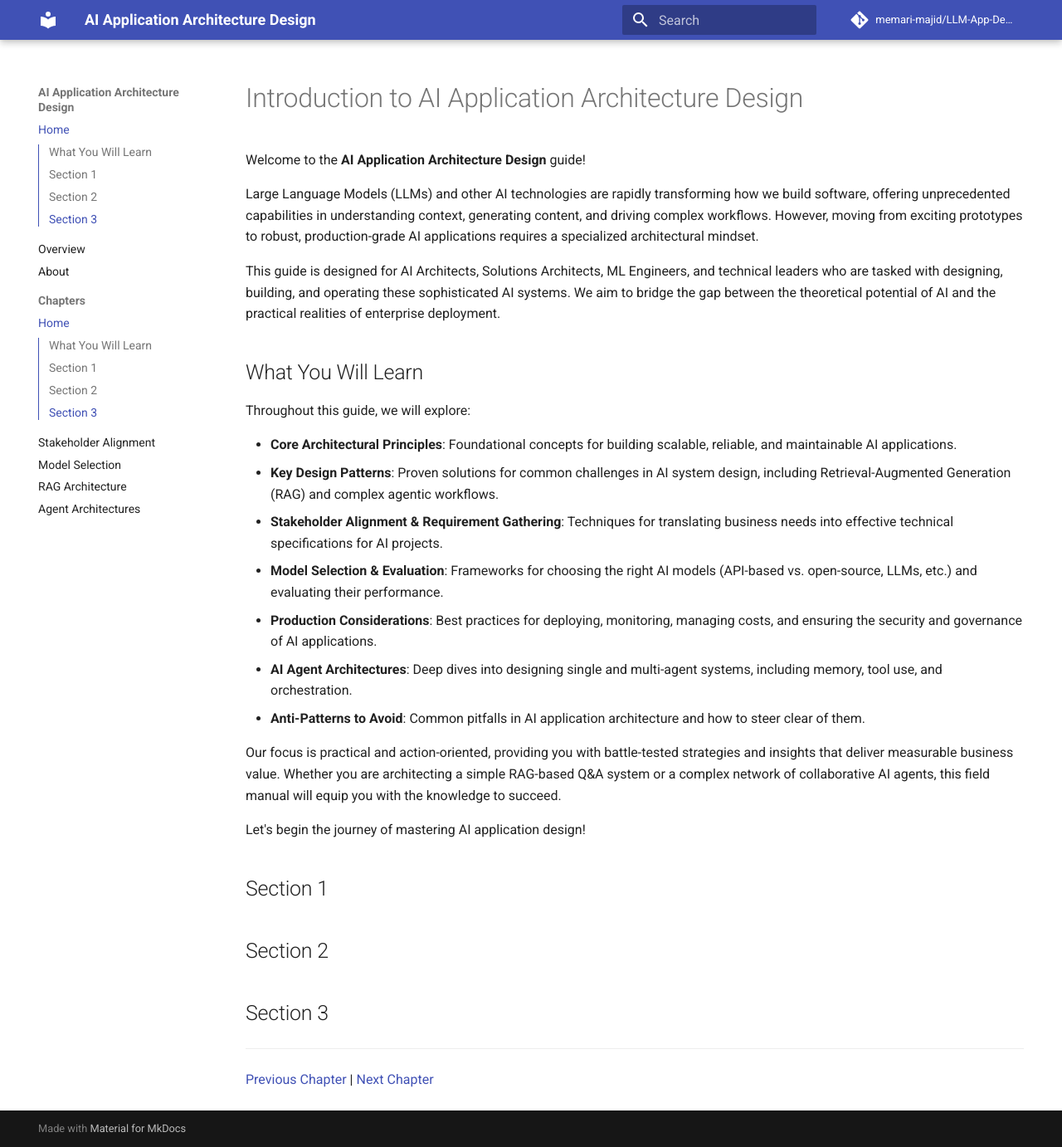
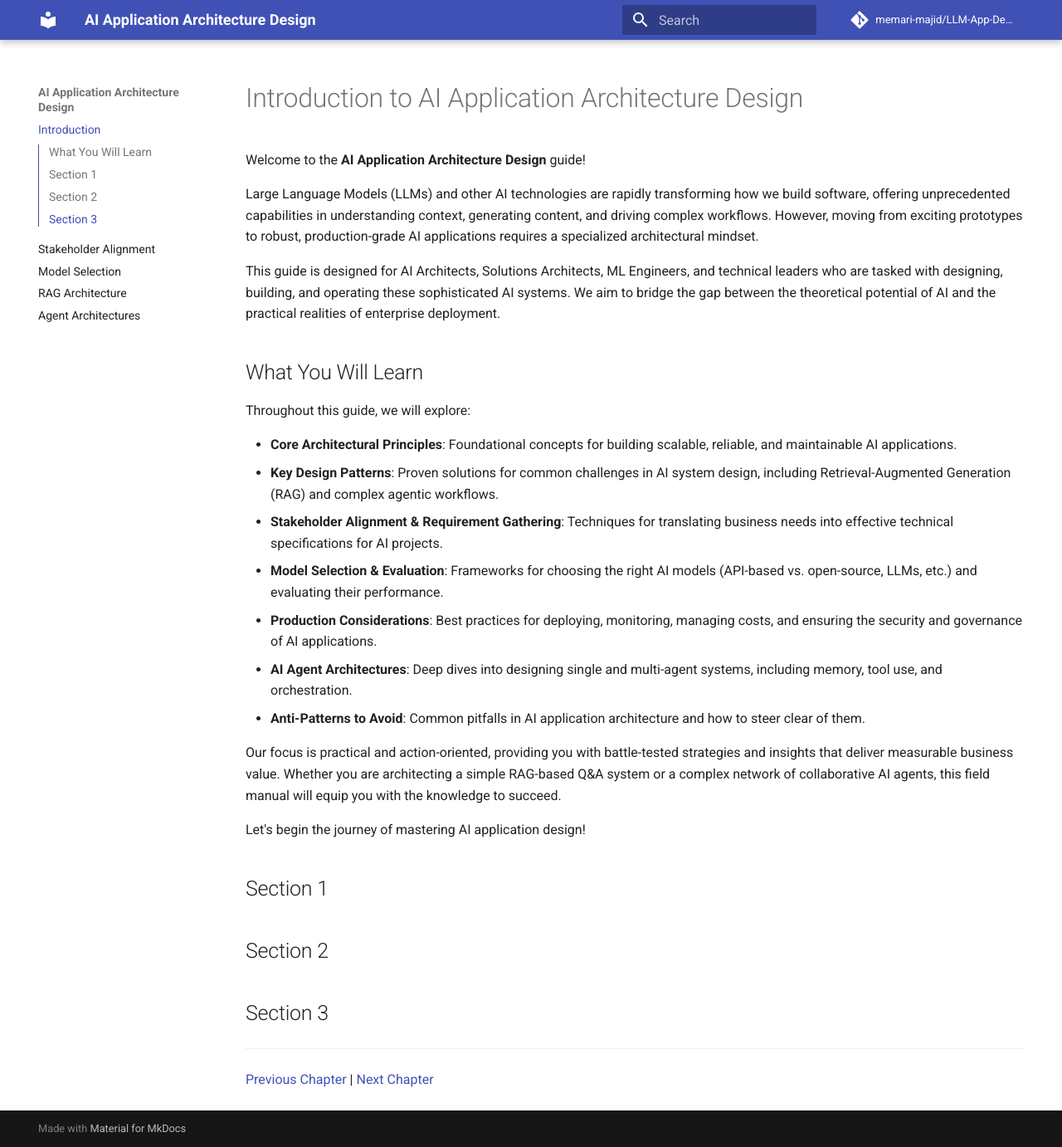
Before and after one commit to memari-majid/LLM-App-Design, an MkDocs documentation site: the page built from docs/chapters/00-introduction.md, in a window 1280 px wide and 1382 px high. Shown: the whole window at 83% size. Built offline with MkDocs 1.6.1 and Material for MkDocs 9.7.7, drawn with Linux system fonts in a browser that asks for light colours; comment, search, counter and statistics services are not loaded.

Commit message:
refactor: Streamline navigation to single sidebar, clean chapter footers

```diff
--- a/mkdocs.yml
+++ b/mkdocs.yml
@@ -37,12 +37,8 @@ markdown_extensions:
 # Navigation will now be primarily sidebar-driven
 # The first item is still the effective homepage
 nav:
-  - Home: chapters/00-introduction.md
-  - Overview: index.md
-  - About: about.md
-  - Chapters: # This still provides a section in the sidebar if sections are on
-    - Introduction: chapters/00-introduction.md
-    - Stakeholder Alignment: chapters/01-stakeholder-alignment.md
-    - Model Selection: chapters/02-llm-model-selection.md
-    - RAG Architecture: chapters/03-rag-architecture.md
-    - Agent Architectures: chapters/04-agent-architectures.md
+  - Introduction: chapters/00-introduction.md
+  - Stakeholder Alignment: chapters/01-stakeholder-alignment.md
+  - Model Selection: chapters/02-llm-model-selection.md
+  - RAG Architecture: chapters/03-rag-architecture.md
+  - Agent Architectures: chapters/04-agent-architectures.md
```
